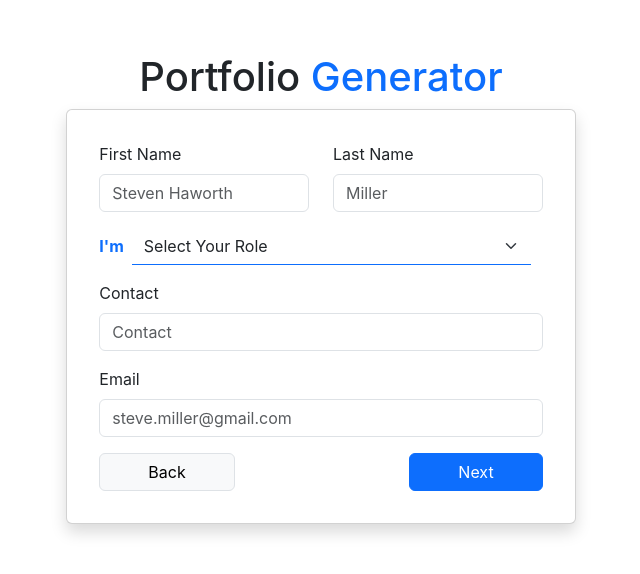
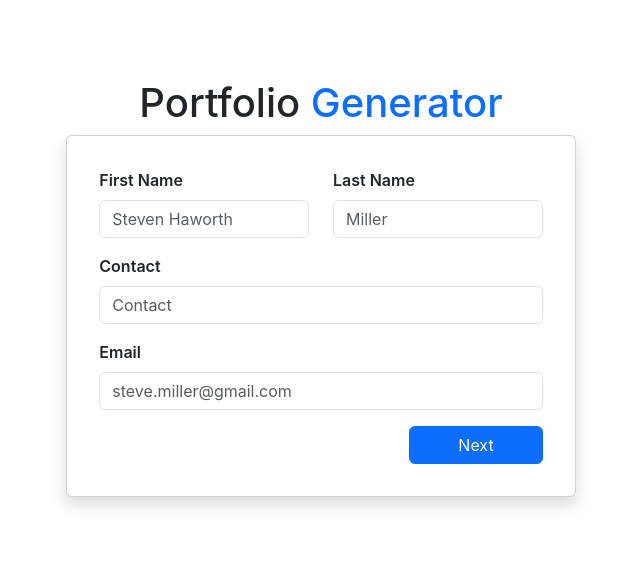
Before and after one commit to saivamsivarma/Portfolio-generator, a React (Create React App) app: page / in a window 1280 px wide. Shown: the part 112-686 px from the top of the page, without its empty margins (319-959 px from the left). Built offline with nearby package versions, Linux system fonts and the light colour scheme.

Commit message:
added Stepper to Home page

```diff
--- a/src/App.css
+++ b/src/App.css
@@ -1,3 +1,7 @@
 #home-row {
   height: 100vh;
 }
+
+label {
+  font-weight: 600;
+}
--- a/src/components/Button.jsx
+++ b/src/components/Button.jsx
@@ -1,5 +1,5 @@
 export const Button = (props) =>{
     return(
-        <button type={props.type} className={props.className}>{props.value}</button>
+        <button type={props.type ?? 'button'} className={`btn ${props.className}`} onClick={props.click}>{props.value}</button>
     )
 }
--- a/src/components/Input.jsx
+++ b/src/components/Input.jsx
@@ -2,7 +2,7 @@ export const Input = (props) => {
     return (
         <div className={props.column}>
             <label className="form-label" htmlFor={props.labelFor}>{props.label}</label>
-            <input type={props.type} placeholder={props.placeholder} className="form-control"/> {/* className: form-control adds css to input ref=https://getbootstrap.com/docs/5.3/forms/form-control/ */}
+            <input type={props.type ?? 'text'} placeholder={props.placeholder} className="form-control"/> {/* className: form-control adds css to input ref=https://getbootstrap.com/docs/5.3/forms/form-control/ */}
         </div>
     );
 }
--- a/src/components/Select.jsx
+++ b/src/components/Select.jsx
@@ -2,7 +2,7 @@ export const Select = (props) => {
     return(
         <div className="border-bottom border-primary" style={{width:'90%'}}>
             <select className="form-select border-0" multiple={false}>
-                <option selected>{props.defaultMessage}</option>
+                <option defaultValue="none">{props.defaultMessage}</option>
                 {props.options.map((option,index)=>
                     <option value={option.value} key={index}>{option.label}</option>
                 )}
--- /dev/null
+++ b/src/components/TextArea.jsx
@@ -0,0 +1,8 @@
+export const TextArea = (props) => {
+    return(
+        <div className={props.className}>
+            <label htmlFor={props.labelFor} className="form-label">{props.label}</label>
+            <textarea className={`form-control ${props.fieldClassName}`} rows={props.rows ?? 3} placeholder={props.placeholder}/>
+        </div>
+    )
+}
--- a/src/pages/Home.jsx
+++ b/src/pages/Home.jsx
@@ -1,9 +1,13 @@
 // import { Link } from "react-router-dom"; //importing Link from react-router-dom
+import { useState } from "react"; // importing useState fom react
 import { Button } from "../components/Button"; // importing Button component from components dir
 import { Input } from "../components/Input"; // importing Input component from components dir
 import { Select } from "../components/Select";
+import { TextArea } from "../components/TextArea";
 
 export function Home() {
+    const [stepper, setStepper] = useState(0); // stepper contains value; setStepper update the stepper value;
+
     const role = [
         {
             value: 'desinger',
@@ -18,23 +22,44 @@ export function Home() {
     return (
         <div className="container-fluid"> {/* className:container-fluid -- Using Bootstrap container from https://getbootstrap.com/docs/5.3/layout/containers/ which adds padding for content in X(left-right) direction */}
             <div className="row justify-content-center align-items-center" id="home-row"> {/* className:row -- Using Bootstrap row from https://getbootstrap.com/docs/5.3/layout/grid/ which adds grid properties to inner content; className: align-items-center used for center content horizontally className:justify-content-center used for center content vertically  ref: https://getbootstrap.com/docs/5.3/utilities/flex/ */}
-                <div className="col col-md-5"> {/* className:col-10 -- Each row consists of 12 columns col==is class name where 10 say that this element will occupy 5 columns space in a rowref = https://getbootstrap.com/docs/5.3/layout/grid/*/}
+                <div className="col col-md-6 col-lg-5"> {/* className:col-10 -- Each row consists of 12 columns col==is class name where 10 say that this element will occupy 5 columns space in a rowref = https://getbootstrap.com/docs/5.3/layout/grid/*/}
                     <h1 className="text-center">Portfolio <span className="text-primary">Generator</span></h1>
                     <div className="card shadow p-2"> {/* className: card -- adds css for card effect ref=https://getbootstrap.com/docs/5.3/components/card/; shadow -- adss shadow css for shadow effect ref=https://getbootstrap.com/docs/5.3/utilities/shadows/ ; p-5 --adds padding 5rem to div ref= https://getbootstrap.com/docs/5.3/utilities/spacing/#margin-and-padding;*/}
                         <form className="p-4">
-                            <div className="row gy-3">
-                                <Input label="First Name" labelFor="firstName" type="text" placeholder="Steven Haworth" column="col" />
-                                <Input label="Last Name" labelFor="lastName" type="text" placeholder="Miller" column="col" />
-                                <div className="col-12 d-flex gap-2 align-items-center">
-                                    <span className="text-primary fw-bold">I'm</span> <Select options={role} defaultMessage="Select Your Role"/>
-                                </div>
-                                <Input label="Contact" labelFor="contact" type="tel" placeholder="Contact" column="col"/>
-                                <Input label="Email" labelFor="email" type="email" placeholder="steve.miller@gmail.com" column="col-12" />
+                            {/* Swicth case to render section  based on stepper  */}
+                            {(() => {
+                                switch (stepper) {
+                                    case 0:
+                                        return <section className="row gy-3">
+                                            <Input label="First Name" labelFor="firstName" placeholder="Steven Haworth" column="col" />
+                                            <Input label="Last Name" labelFor="lastName" placeholder="Miller" column="col" />
+                                            <Input label="Contact" labelFor="contact" type="tel" placeholder="Contact" column="col-12" />
+                                            <Input label="Email" labelFor="email" type="email" placeholder="steve.miller@gmail.com" column="col-12" />
+                                        </section>
+                                    case 1:
+                                        return <section className="row gy-3">
+                                            <div className="col-12 d-flex gap-2 align-items-center">
+                                                <span className="text-primary fw-bold">I'm</span> <Select options={role} defaultMessage="Select Your Role" />
+                                            </div>
+                                            <TextArea label="Summary" rows={10} placeholder="Summary About You" />
+                                        </section>
+                                    case 2:
+                                        return <section className="row gy-3">
+                                            <Input label="Linked" labelFor="linked" placeholder="Paste Your Linked URL"/>
+                                            <Input label="Github" labelFor="gitHub" placeholder="Paste Your Github URL"/>
+                                            <Input label="Dribbble" labelFor="dribbble" placeholder="Paste Your Dribbble URL"/>
+                                        </section>
+                                    case 3:
+                                        return <section className="row gy-3">
 
-                            </div>
-                            <div className="d-flex justify-content-between mt-3">
-                                <Button value="Back" className="btn btn-light px-5 border" />  {/* className: btn -- adds css properties btn ref=https://getbootstrap.com/docs/5.3/components/buttons/;*/}
-                                <Button value="Next" className="btn btn-primary px-5" />
+                                        </section>
+                                    default:
+                                        return null
+                                }
+                            })()}
+                            <div className={`${stepper > 0 && "d-flex"} justify-content-between mt-3`}>
+                                {stepper > 0 && <Button value="Back" className="btn-light px-5 border" click={() => setStepper(stepper - 1)} />} {/* className: btn -- adds css properties btn ref=https://getbootstrap.com/docs/5.3/components/buttons/;*/}
+                                <Button value="Next" className="btn-primary px-5 float-end" click={() => setStepper(stepper + 1)} />
                             </div>
                         </form>
                         {/* <Link to="/template">Template</Link> */}
```
